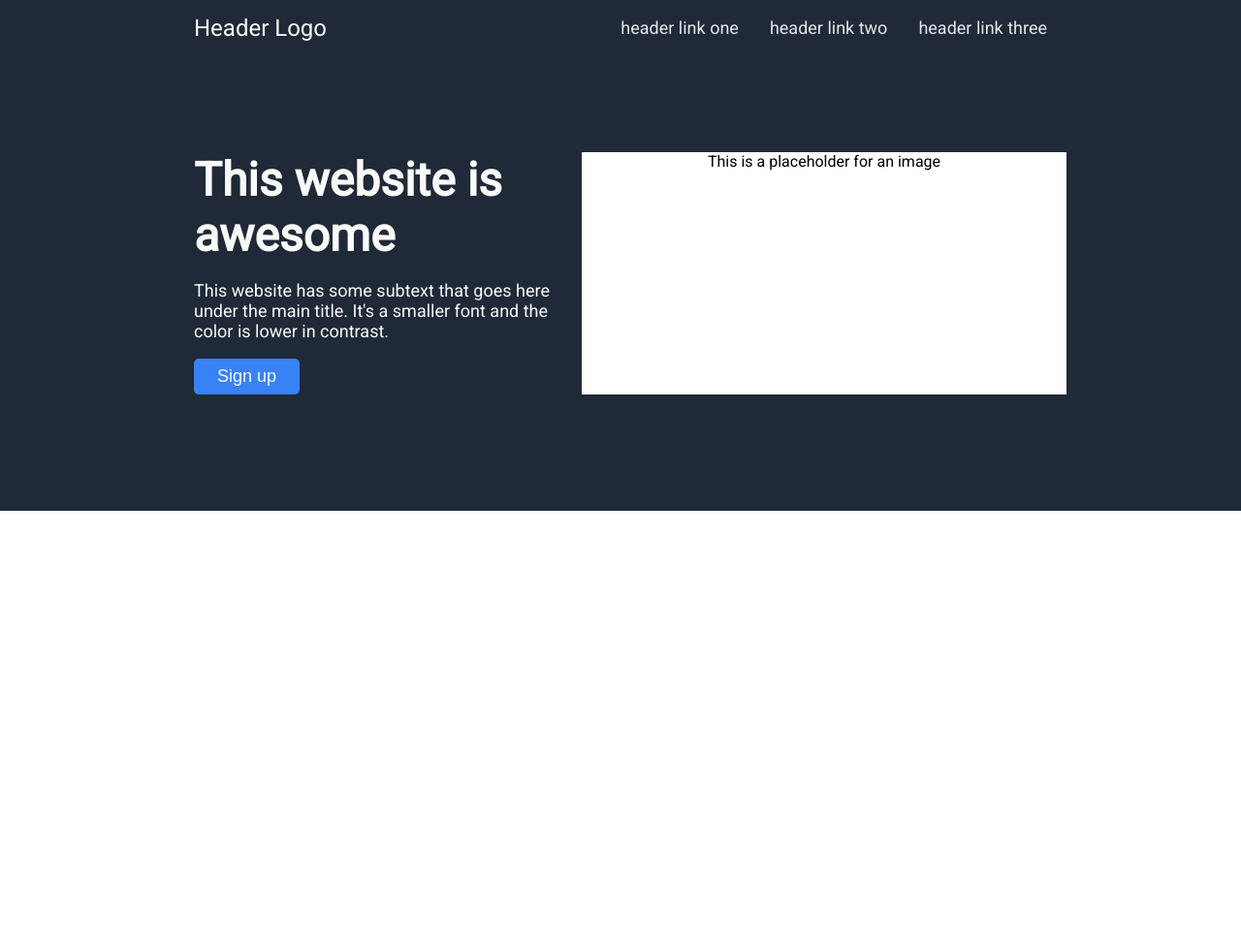
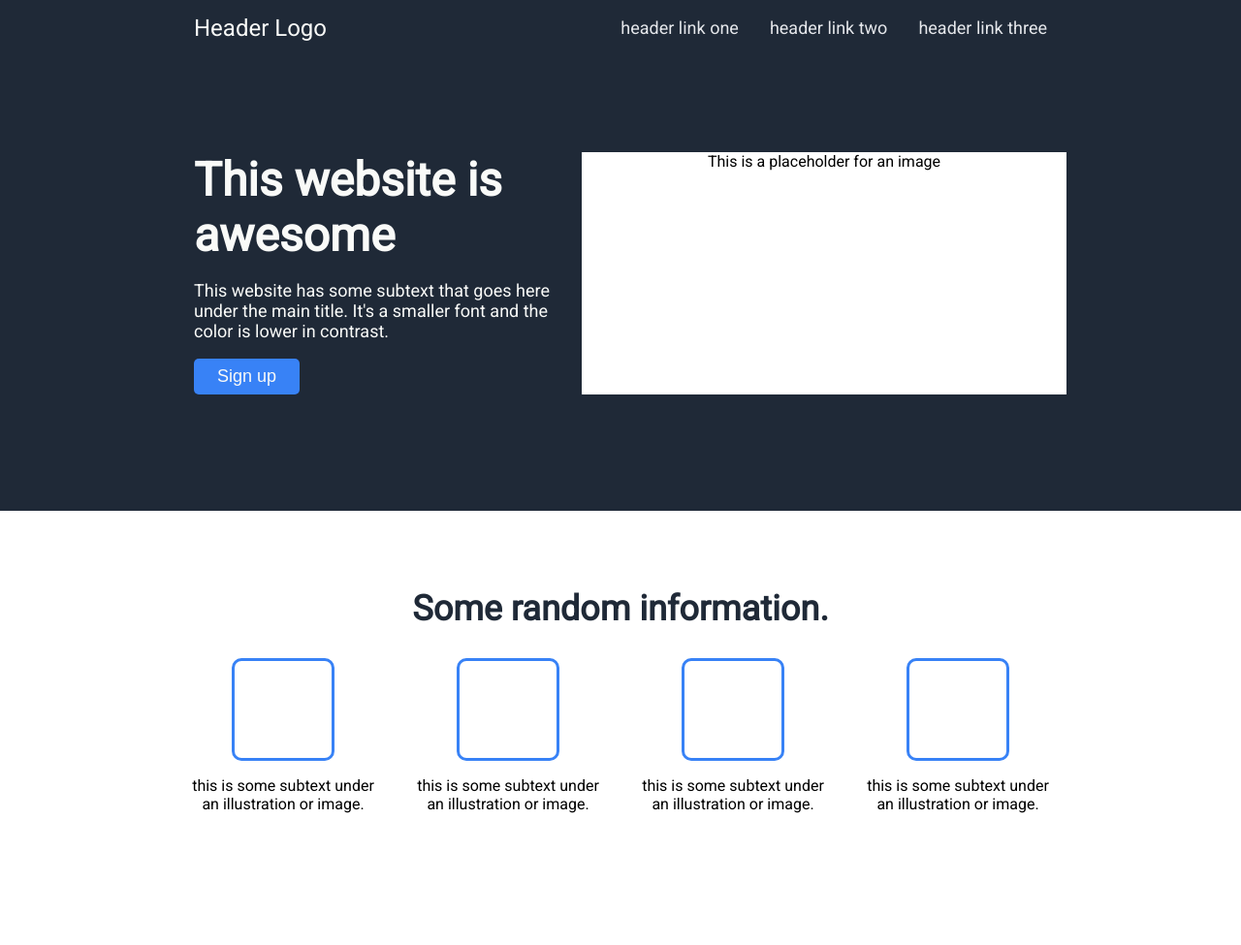
Before and after one commit to guzmaneandrew/odin-landing-page, a plain HTML site: page public_html/index.html in a window 1280 px wide. Shown: the whole page at 97% size. Before the commit the page ends 800 px from the top, so only its background shows below. Drawn offline with Linux system fonts and the light colour scheme.

Commit message:
Add info section markup and styles

```diff
--- a/public_html/index.html
+++ b/public_html/index.html
@@ -32,5 +32,27 @@
             </div>
         </header>
 
+        <div class="info">
+            <h2>Some random information.</h2>
+            <div class="cards">
+                <div class="card">
+                    <div class="image"></div>
+                    <p>this is some subtext under an illustration or image.</p>
+                </div>
+                <div class="card">
+                    <div class="image"></div>
+                    <p>this is some subtext under an illustration or image.</p>
+                </div>
+                <div class="card">
+                    <div class="image"></div>
+                    <p>this is some subtext under an illustration or image.</p>
+                </div>
+                <div class="card">
+                    <div class="image"></div>
+                    <p>this is some subtext under an illustration or image.</p>
+                </div>
+            </div>
+        </div>
+
     </body>
 </html>
--- a/style.css
+++ b/style.css
@@ -68,5 +68,41 @@ button {
     background-color: white;
     color: black;
     width: 500px;
+    height: 250px;
     text-align: center;
 }
+
+.info {
+    display: flex;
+    flex-direction: column;
+    align-items: center;
+    text-align: center;
+    padding: 50px 0 120px;
+}
+
+.info h2 {
+    font-size: 36px;
+    font-weight: 900;
+    color: #1f2937;
+}
+
+.info .image {
+    width: 100px;
+    height: 100px;
+    border: 3px solid #3882f6;
+    border-radius: 10px;
+}
+
+.info .cards {
+    display: flex;
+    justify-content: space-between;
+    gap: 32px;
+    flex-wrap: wrap;
+}
+
+.card {
+    width: 200px;
+    display: flex;
+    flex-direction: column;
+    align-items: center;
+}
```
